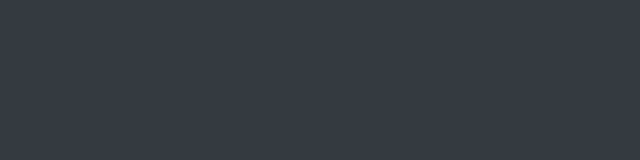
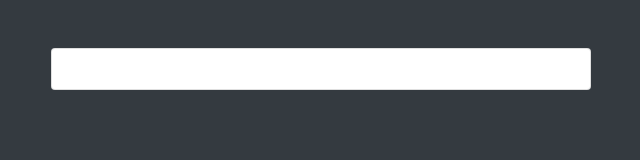
Before and after one commit to suzanamelomoraes/loan-calculator, a website: page index.html in a window 1280 px wide. Shown: the whole page, without its empty margins (319-959 px from the left). Drawn offline with nearby package versions, Linux system fonts and the light colour scheme.

Commit message:
create div with class container and divs with row and col classes and also a div with card class and styling with bootstrap

```diff
--- a/index.html
+++ b/index.html
@@ -14,7 +14,15 @@
 </head>
 
 <body class="bg-dark">
+    <div class="container">
+        <div class="row">
+            <div class="col-md-6 mx-auto">
+                <div class="card card-body text-center mt-5">
 
+                </div>
+            </div>
+        </div>
+    </div>
 
     <!-- Optional JavaScript -->
     <!-- jQuery first, then Popper.js, then Bootstrap JS -->
```
